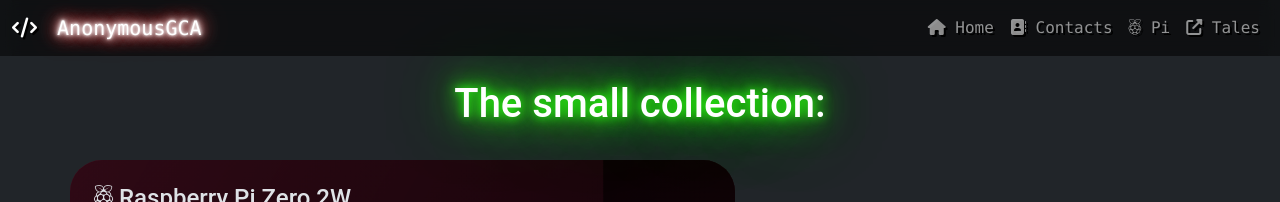
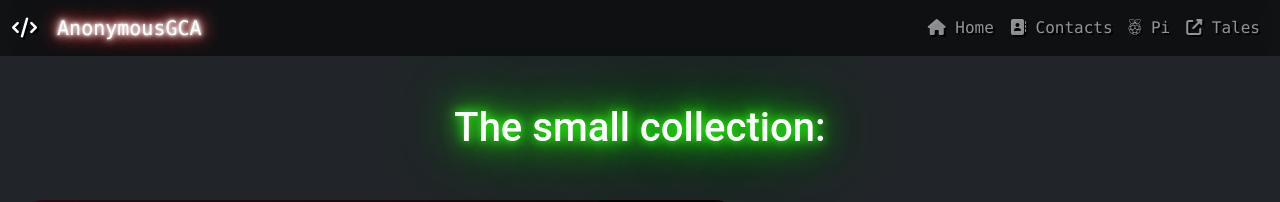
Before and after one commit to GABRYCA/AnonymousGCA-Website, a SvelteKit app: page /collection in a window 1280 px wide. Shown: the top 202 px of the page. Built offline with nearby package versions, Linux system fonts and the light colour scheme.

Commit message:
Changelogs: - Title spacing - deploy.sh - Updated packages

```diff
--- a/src/routes/collection/+page.svelte
+++ b/src/routes/collection/+page.svelte
@@ -14,10 +14,10 @@
     <meta name="description" content="AnonymousGCA's contacts">
 </svelte:head>
 
-<div class="container">
+<div class="container-xxl">
     <div class="row justify-content-center mt-4">
         <div class="col text-center">
-            <p class="h1 title">The small collection:</p>
+            <p class="h1 title mt-4 mb-4">The small collection:</p>
         </div>
     </div>
 
```
Also changed, not shown: package.json (+7 -6 lines), 2 other files (tests, documents, lock files or other folders).
